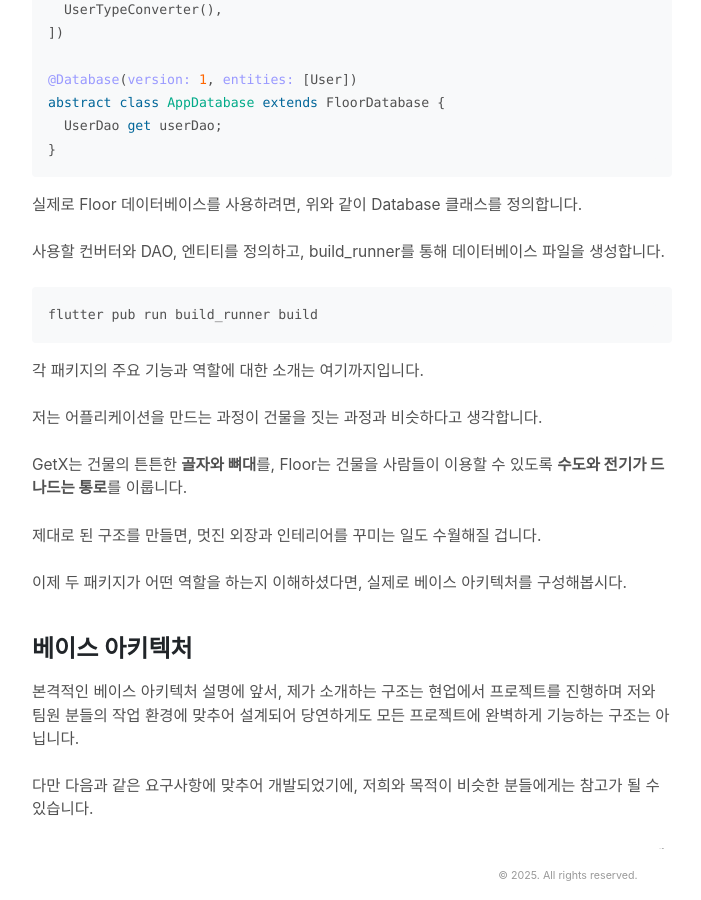
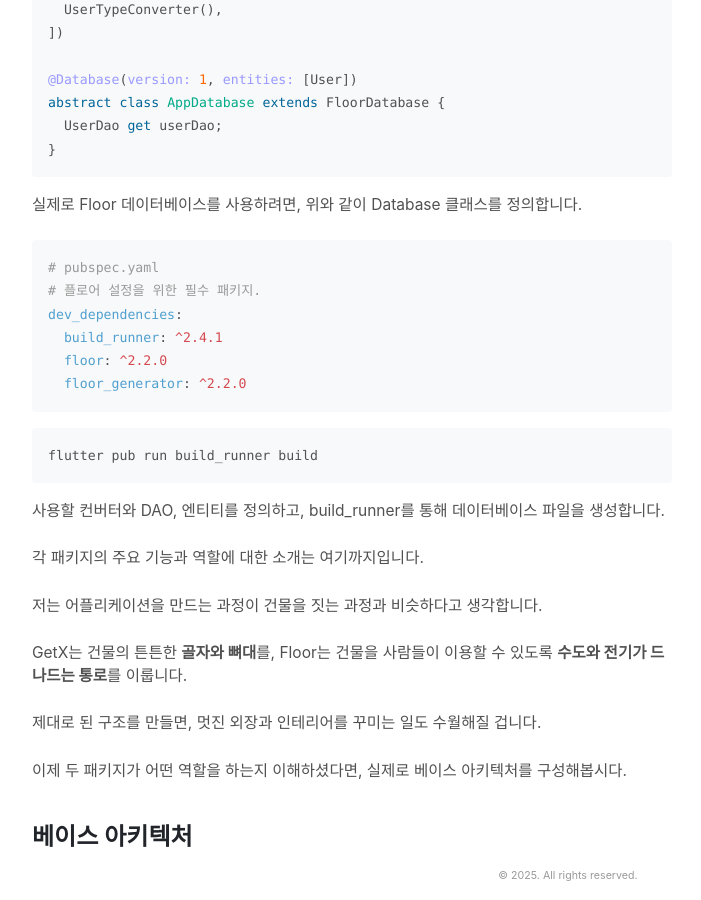
Before and after one commit to dc143cDev/dc143cDev.github.io, a Jekyll site: the page built from _posts/2025-01-05-base-architecture.md, in a window 1280 px wide and 900 px high, scrolled down 13340 px. Shown: the whole window, without its empty margins (288-989 px from the left). Built offline with Jekyll 4.4.1, drawn with Linux system fonts in a browser that asks for light colours; some web fonts are replaced.

Commit message:
Update 2025-01-05-base-architecture.md

```diff
--- a/_posts/2025-01-05-base-architecture.md
+++ b/_posts/2025-01-05-base-architecture.md
@@ -547,12 +547,20 @@ abstract class AppDatabase extends FloorDatabase {
 
 실제로 Floor 데이터베이스를 사용하려면, 위와 같이 Database 클래스를 정의합니다.
 
-사용할 컨버터와 DAO, 엔티티를 정의하고, build_runner를 통해 데이터베이스 파일을 생성합니다.
+~~~yaml
+# pubspec.yaml
+# 플로어 설정을 위한 필수 패키지.
+dev_dependencies:
+  build_runner: ^2.4.1
+  floor: ^2.2.0
+  floor_generator: ^2.2.0
+~~~
 
 ~~~bash
 flutter pub run build_runner build
 ~~~
 
+사용할 컨버터와 DAO, 엔티티를 정의하고, build_runner를 통해 데이터베이스 파일을 생성합니다.
 
 각 패키지의 주요 기능과 역할에 대한 소개는 여기까지입니다.
 
```
